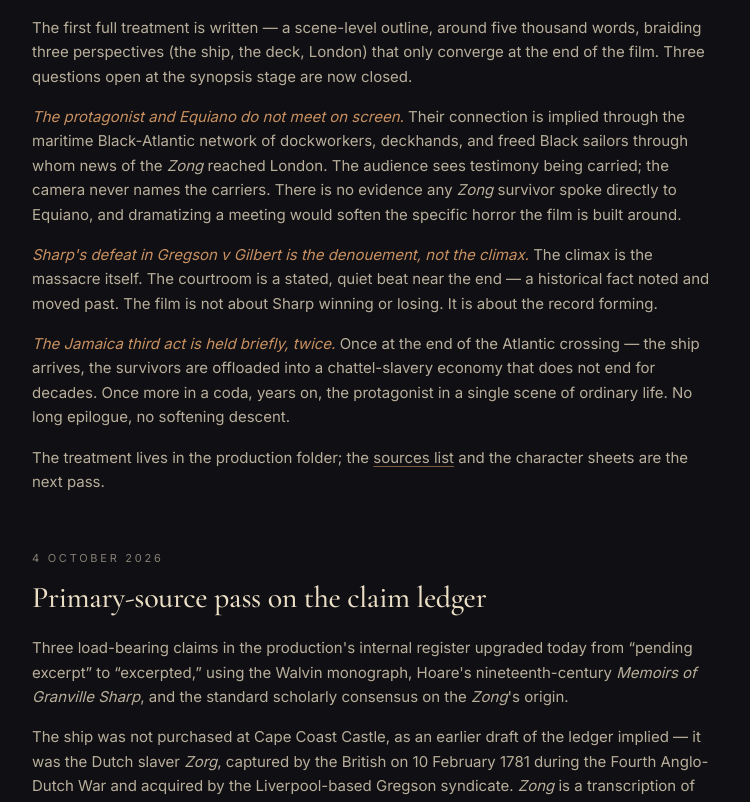
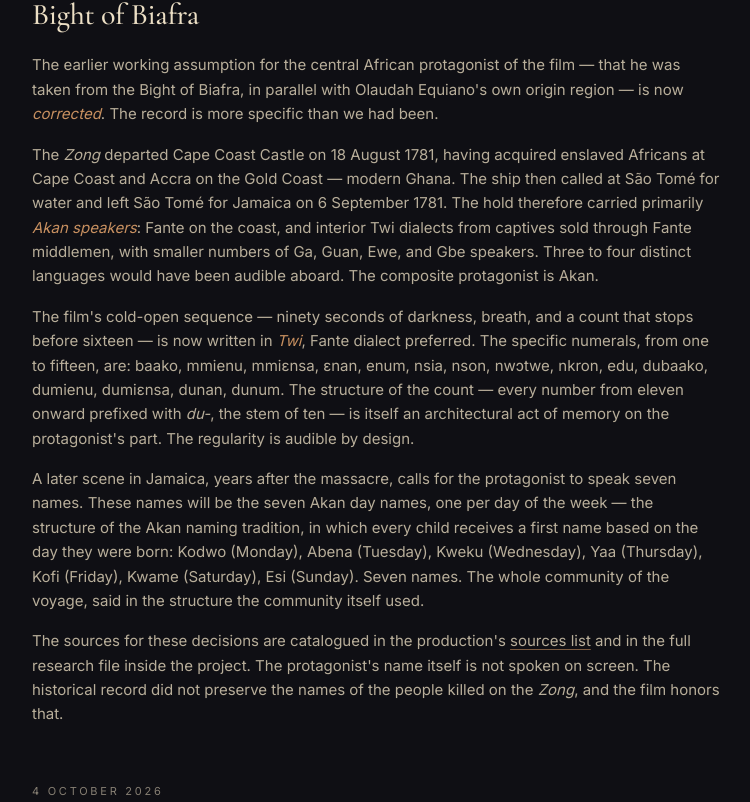
Before and after one commit to GigaMegaConsulting/zong-1781-site, a Next.js app: page /journal in a window 1280 px wide. Shown: the part 405-1207 px from the top of the page, without its empty margins (264-1014 px from the left). Built offline with nearby package versions, Linux system fonts and the light colour scheme; no server answers.

Commit message:
Journal: Akan grounding; add four sources

```diff
--- a/src/app/journal/page.tsx
+++ b/src/app/journal/page.tsx
@@ -14,6 +14,52 @@ type Entry = {
 };
 
 const ENTRIES: Entry[] = [
+  {
+    date: "4 October 2026",
+    title: "The protagonist is Akan — from the Gold Coast, not the Bight of Biafra",
+    body: (
+      <>
+        <p>
+          The earlier working assumption for the central African protagonist of the film — that he was
+          taken from the Bight of Biafra, in parallel with Olaudah Equiano&apos;s own origin region —
+          is now <strong className="font-normal italic text-[color:var(--color-amber)]">corrected</strong>.
+          The record is more specific than we had been.
+        </p>
+        <p className="mt-4">
+          The <em>Zong</em> departed Cape Coast Castle on 18 August 1781, having acquired enslaved
+          Africans at Cape Coast and Accra on the Gold Coast — modern Ghana. The ship then called at
+          São Tomé for water and left São Tomé for Jamaica on 6 September 1781. The hold therefore
+          carried primarily <strong className="font-normal italic text-[color:var(--color-amber)]">Akan speakers</strong>:
+          Fante on the coast, and interior Twi dialects from captives sold through Fante middlemen,
+          with smaller numbers of Ga, Guan, Ewe, and Gbe speakers. Three to four distinct languages
+          would have been audible aboard. The composite protagonist is Akan.
+        </p>
+        <p className="mt-4">
+          The film&apos;s cold-open sequence — ninety seconds of darkness, breath, and a count that
+          stops before sixteen — is now written in <strong className="font-normal italic text-[color:var(--color-amber)]">Twi</strong>,
+          Fante dialect preferred. The specific numerals, from one to fifteen, are: baako, mmienu,
+          mmiɛnsa, ɛnan, enum, nsia, nson, nwɔtwe, nkron, edu, dubaako, dumienu, dumiɛnsa, dunan,
+          dunum. The structure of the count — every number from eleven onward prefixed with
+          <em> du-</em>, the stem of ten — is itself an architectural act of memory on the protagonist&apos;s
+          part. The regularity is audible by design.
+        </p>
+        <p className="mt-4">
+          A later scene in Jamaica, years after the massacre, calls for the protagonist to speak
+          seven names. These names will be the seven Akan day names, one per day of the week — the
+          structure of the Akan naming tradition, in which every child receives a first name based on
+          the day they were born: Kodwo (Monday), Abena (Tuesday), Kweku (Wednesday), Yaa (Thursday),
+          Kofi (Friday), Kwame (Saturday), Esi (Sunday). Seven names. The whole community of the voyage,
+          said in the structure the community itself used.
+        </p>
+        <p className="mt-4">
+          The sources for these decisions are catalogued in the production&apos;s{" "}
+          <Link href="/sources">sources list</Link> and in the full research file inside the project.
+          The protagonist&apos;s name itself is not spoken on screen. The historical record did not
+          preserve the names of the people killed on the <em>Zong</em>, and the film honors that.
+        </p>
+      </>
+    ),
+  },
   {
     date: "4 October 2026",
     title: "Treatment drafted, three structural questions resolved",
--- a/src/app/sources/page.tsx
+++ b/src/app/sources/page.tsx
@@ -131,6 +131,47 @@ const SOURCES: Source[] = [
     href: "https://www.gloucestershire.gov.uk/archives/",
     note: "Sharp's papers, including the diary referenced above.",
   },
+  {
+    id: "AN1",
+    type: "secondary",
+    authorOrBody: "Wikipedia (community)",
+    title: "Akan names — the day-naming tradition",
+    date: "ongoing",
+    href: "https://en.wikipedia.org/wiki/Akan_names",
+    note:
+      "Reference for the Akan day-naming system used in the film. The protagonist's region (Gold Coast / Akan) and the seven names spoken in the Jamaica scene are drawn from this tradition.",
+  },
+  {
+    id: "MI1",
+    type: "secondary",
+    authorOrBody: "Cambridge History in Africa",
+    title: "Ethnicities of Enslaved Africans in the Diaspora: On the Meanings of 'Mina' Again",
+    date: "modern scholarship",
+    href:
+      "https://www.cambridge.org/core/services/aop-cambridge-core/content/view/B19B462581852D91BE63F59180DAAB7B/S0361541300003788a.pdf/ethnicities-of-enslaved-africans-in-the-diaspora-on-the-meanings-of-mina-again.pdf",
+    note:
+      "Load-bearing for the film's commitment to Akan-speaking majority among Gold Coast cargoes in this period, and for the term 'Mina' in diaspora records.",
+  },
+  {
+    id: "TW1",
+    type: "secondary",
+    authorOrBody: "Harvard — Twi Online",
+    title: "Nkanee — Counting in Twi",
+    date: "ongoing",
+    href: "https://elias.unix.fas.harvard.edu/index.php/languages/twi/Beginning/6/Counting",
+    note:
+      "Reference for the Twi numerals used in the film's opening sequence (baako, mmienu, mmiɛnsa, ɛnan, enum, nsia, nson, nwɔtwe, nkron, edu, dubaako, dumienu, dumiɛnsa, dunan, dunum).",
+  },
+  {
+    id: "CC1",
+    type: "secondary",
+    authorOrBody: "Wikipedia (community)",
+    title: "Cape Coast Castle",
+    date: "ongoing",
+    href: "https://en.wikipedia.org/wiki/Cape_Coast_Castle",
+    note:
+      "Background on the embarkation point for the Zong's enslaved cargo. The Zong left Cape Coast on 18 August 1781.",
+  },
 ];
 
 const TYPE_LABEL: Record<Source["type"], string> = {
```
